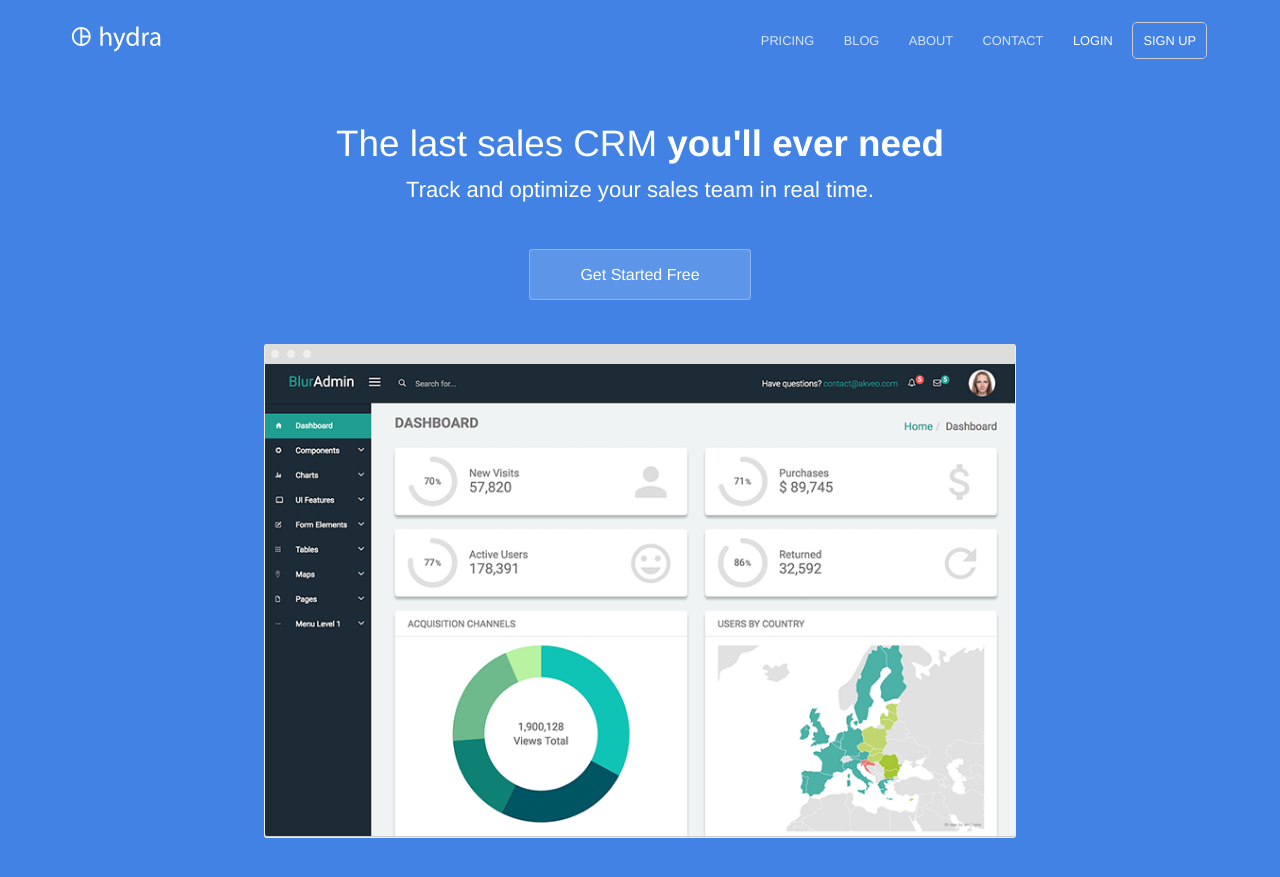
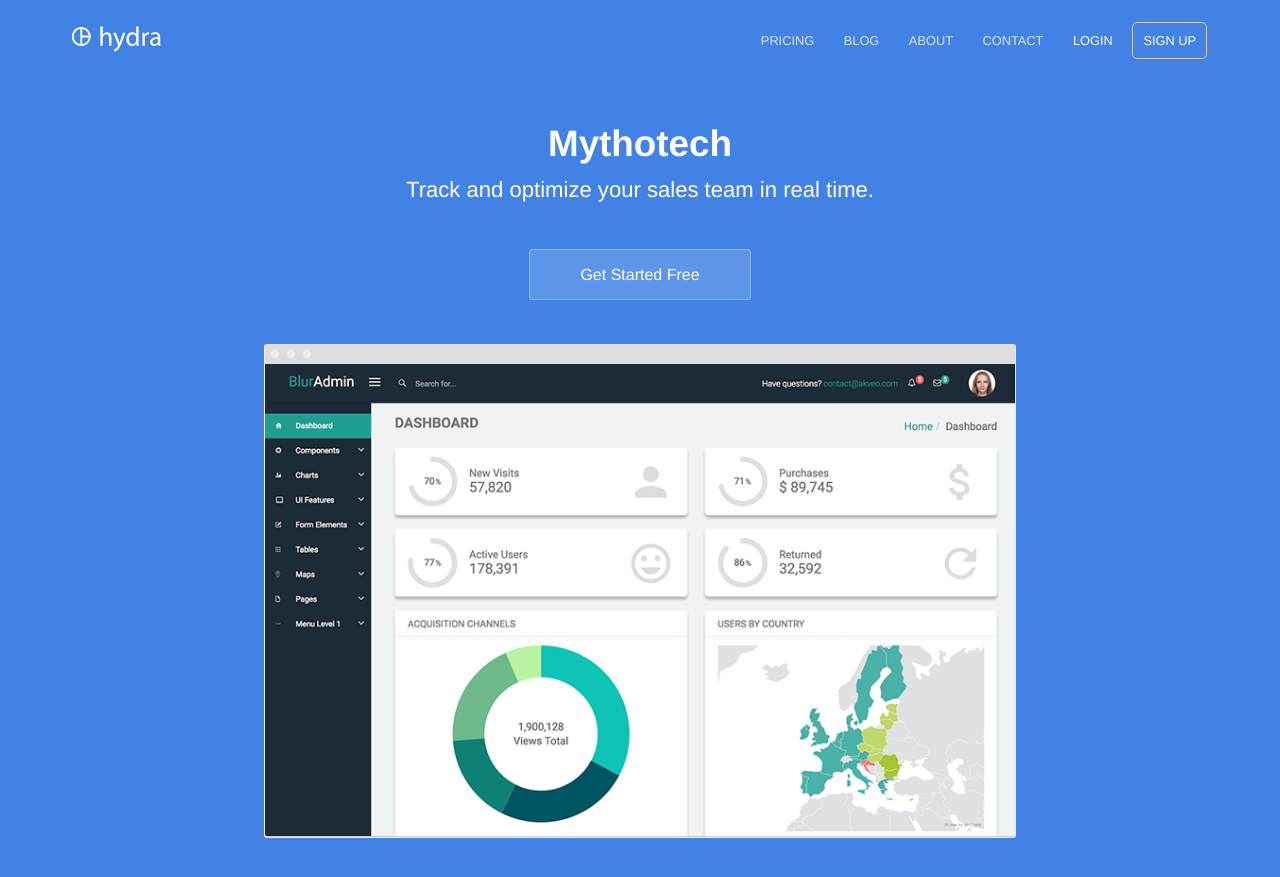
Before and after one commit to Mythotech/mythotech.github.io, a Jekyll site: the page built from index.html, in a window 1280 px wide and 900 px high. Shown: the top 877 px of the window. Built offline with Jekyll 4.4.1, drawn with Linux system fonts in a browser that asks for light colours.

Commit message:
inititalcommit

```diff
--- a/index.html
+++ b/index.html
@@ -4,7 +4,7 @@
 ---
 <section class="hero">
 	<div class="text-container">
-		<h1 class="editable">The last sales CRM <strong>you'll ever need</strong></h1>
+		<h1 class="editable"><strong>Mythotech</strong></h1>
 		<p class="subtext editable">Track and optimize your sales team in real time.</p>
 		<div class="cta button alt"><a href="{{ site.baseurl }}/contact/">Get Started Free</a></div>
 		<div>
```
